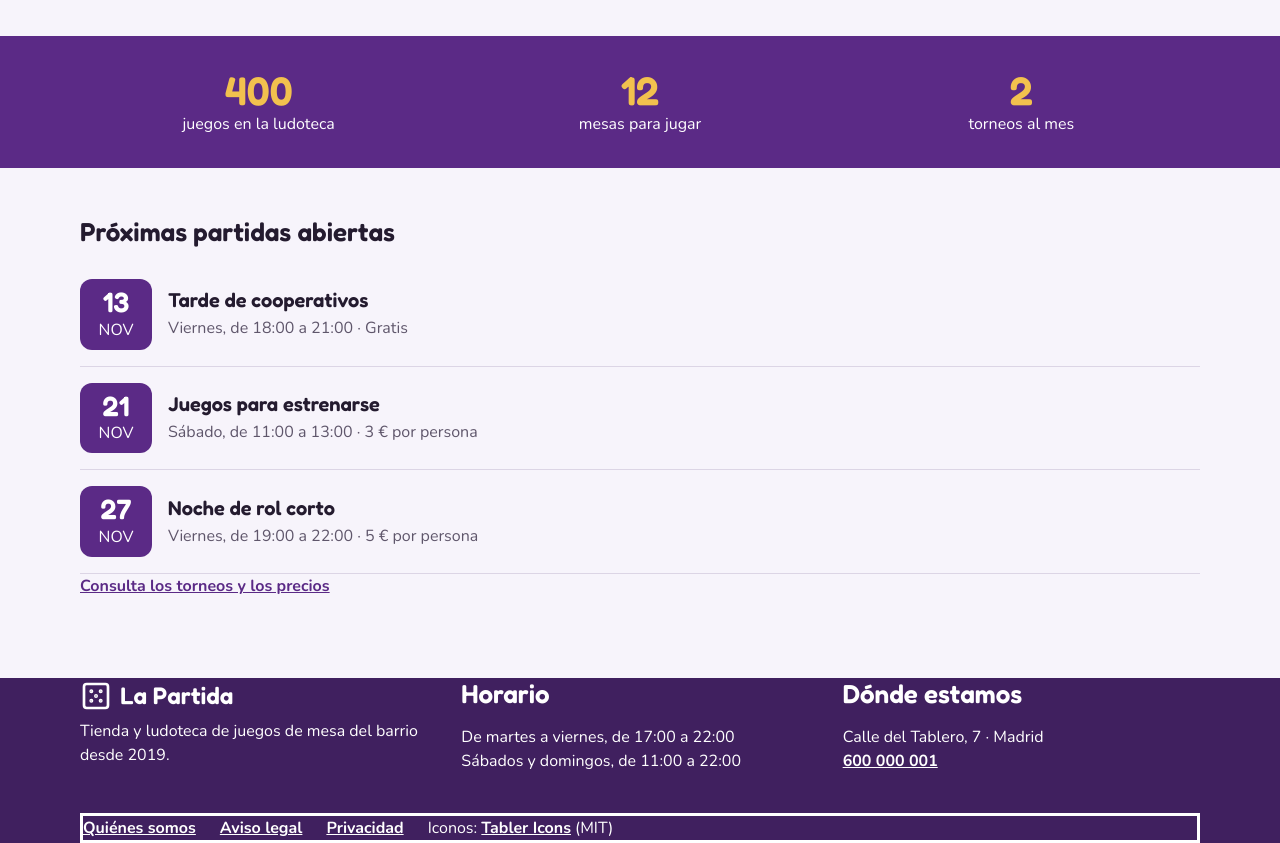
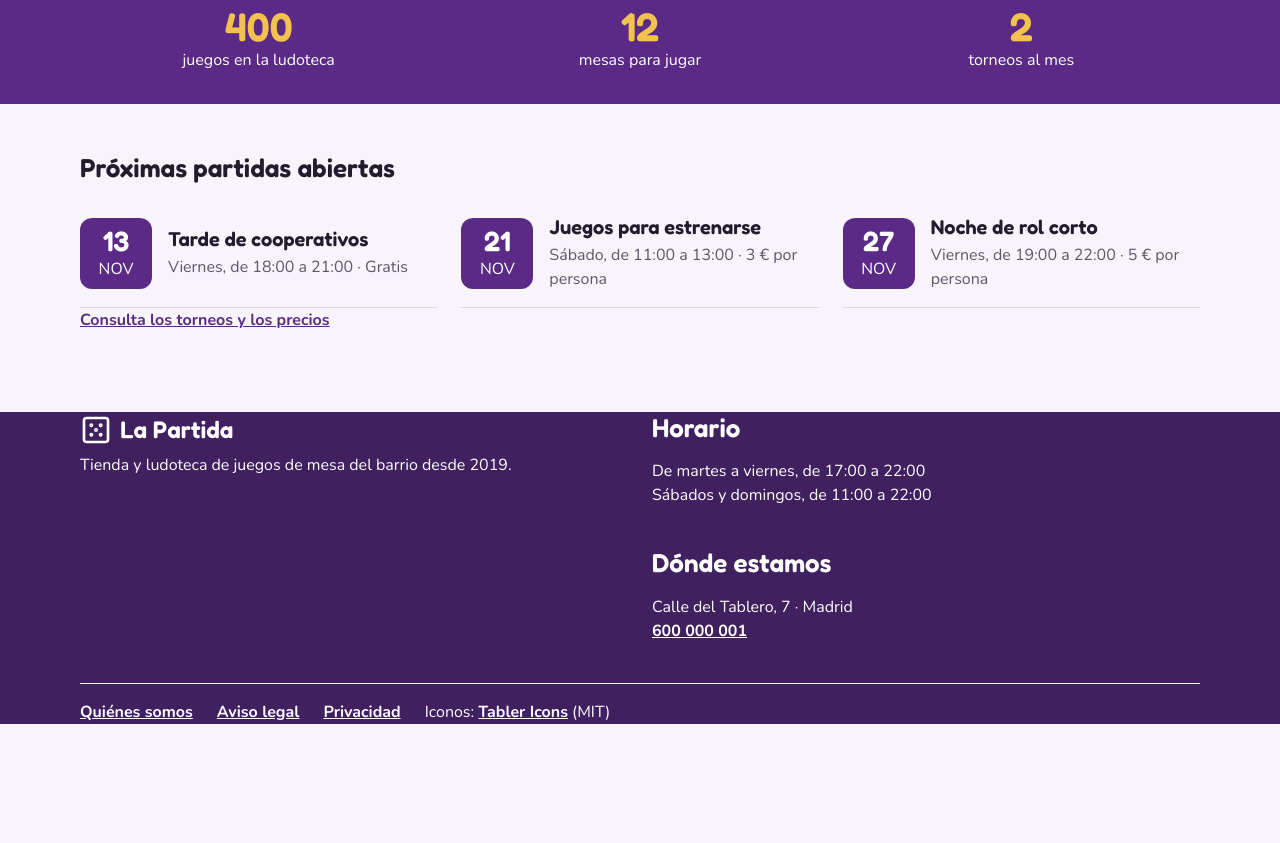
Before and after one commit to ManuelPavonBuendia/Interfaces-La-Partida, a plain HTML site: page index.html in a window 1280 px wide. Shown: the part 797-1640 px from the top of the page. After the commit the page ends 1521 px from the top, so only its background shows below. Drawn offline with nearby package versions, Linux system fonts and the light colour scheme.

Commit message:
apartado 2.7 1/2 hecho

```diff
--- a/css/estilos.css
+++ b/css/estilos.css
@@ -168,7 +168,8 @@ svg {
 }
 
 .pie-enlaces {
-  border-style: solid;
+  border-top: 1px solid var(--color-texto-sobre-primario);;
+  padding-top:var(--espacio-16);
 }
 
 /*Menu*/
@@ -451,35 +452,35 @@ svg {
 }
 
 @media (min-width: 48rem) {
-  .portada {
+  .portada-contenido{
     grid-template-columns: repeat(12, 1fr);
     align-items: center;
   }
   .portada-texto {
-    grid-column: 1 / 7;
+    grid-column: 1 / 8;
     grid-row: 1;
   }
   .portada-imagen {
-    grid-column: 7 / 13;
+    grid-column: 8 / 13;
     grid-row: 1;
   }
 
   .eventos, .precios{
+    display: grid;
+    gap:var(--medianil);
     grid-template-columns: repeat(3, 1fr);
   }
 
   .pie-contenido{
-    grid-template-columns: repeat(3, 1fr);
+    grid-template-columns: repeat(2, 1fr);
     grid-template-areas:
-    "marca horario contacto"
-    "enlaces enlaces enlaces";
+    "marca horario "
+    "marca contacto"
+    "enlaces enlaces";
   }
 
   .pie-marca {grid-area: marca;}
   .pie-horario {grid-area: horario;}
   .pie-contacto {grid-area: contacto;}
   .pie-enlaces {grid-area: enlaces;}
-  .pie-enlaces {grid-area: enlaces;}
-  .pie-enlaces {grid-area: enlaces;}
-
 }
```
